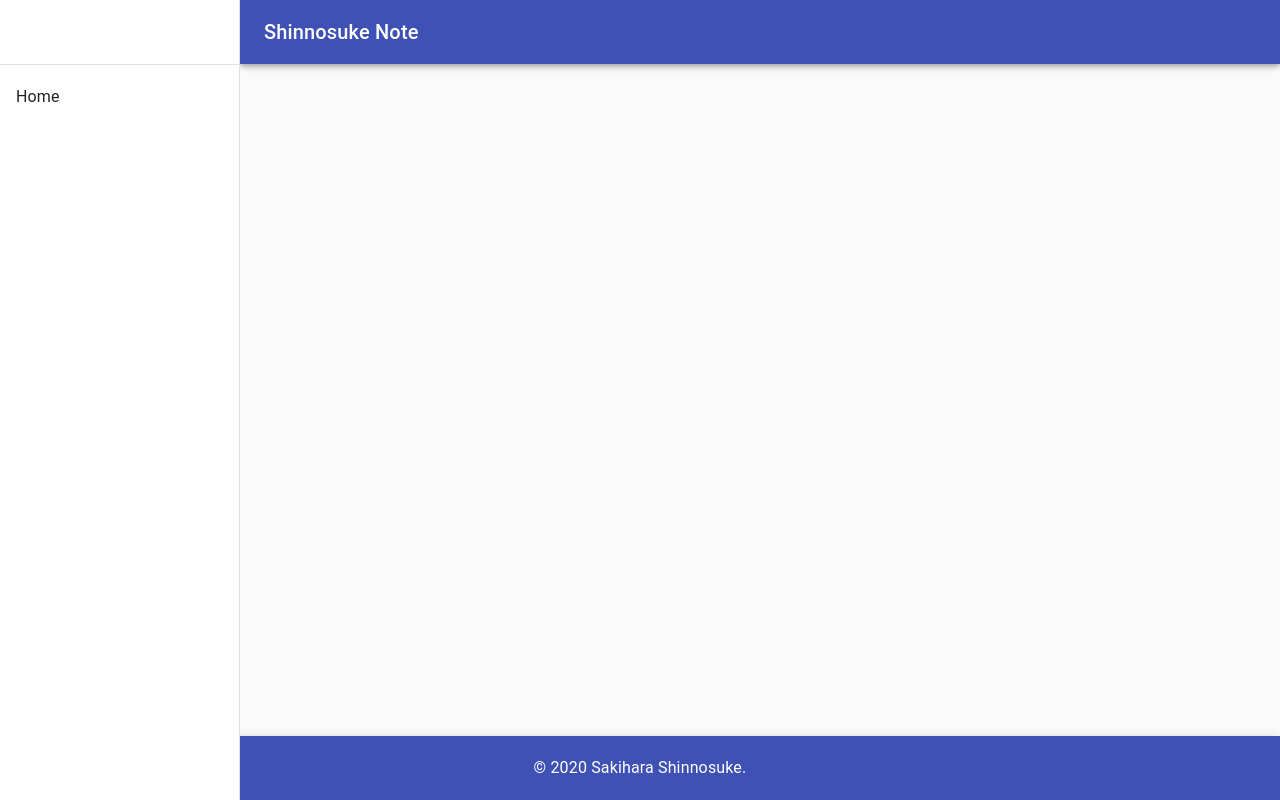
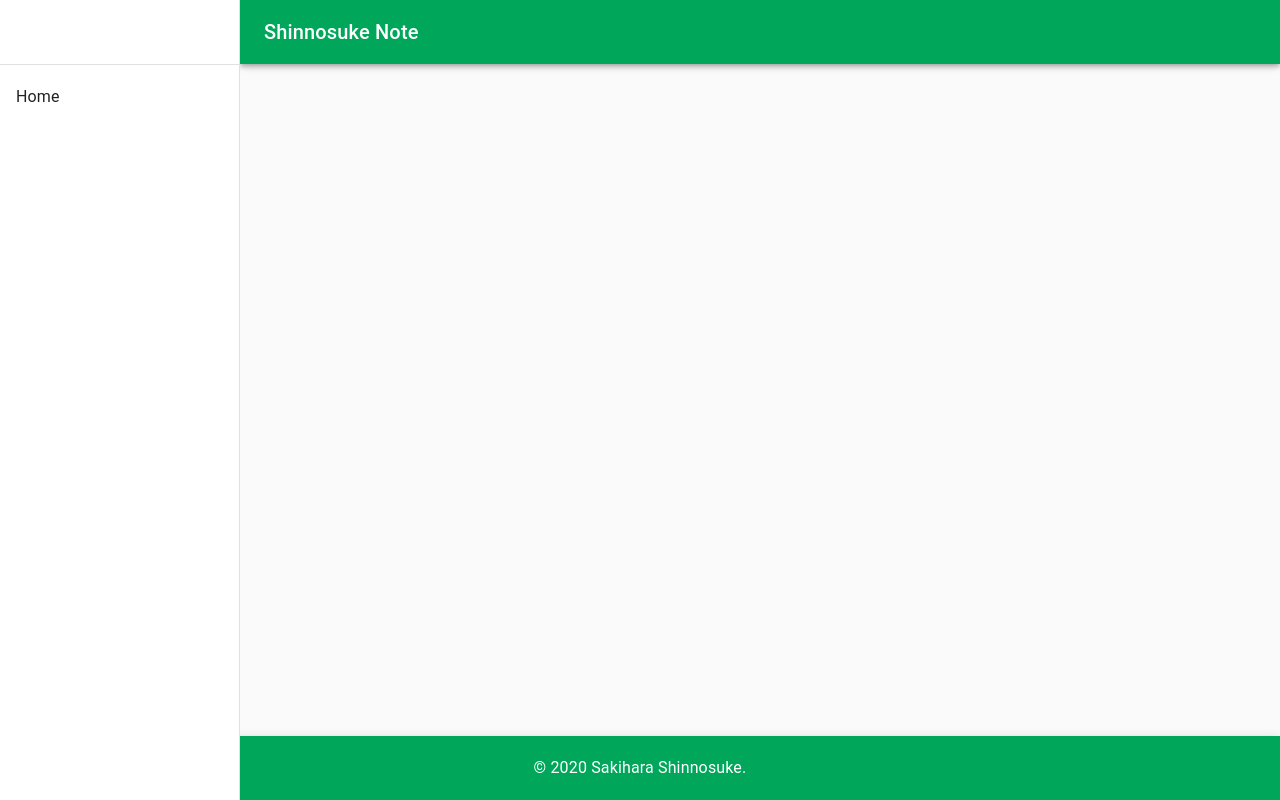
Before and after one commit to ssakihara/microcms-blog, a Gatsby site: page / in a window 1280 px wide. Built offline with nearby package versions, Linux system fonts and the light colour scheme; Gatsby itself is replaced by a stand-in of ours.

Commit message:
[update]HeaderとFooterの色を変更する

```diff
--- a/src/layouts/index.tsx
+++ b/src/layouts/index.tsx
@@ -29,6 +29,7 @@ const useStyles = makeStyles(theme => ({
   },
   appBar: {
     [theme.breakpoints.up('sm')]: {
+      backgroundColor: '#00a65a',
       width: `calc(100% - ${drawerWidth}px)`,
       marginLeft: drawerWidth,
     },
@@ -155,7 +156,7 @@ const App: React.FC<Props> = (props: Props) => {
         <div className={classes.toolbar} />
         {children}
       </main>
-      <AppBar position="fixed" color="primary" style={{ top: 'auto', bottom: 0 }}>
+      <AppBar position="fixed" style={{ top: 'auto', bottom: 0, backgroundColor: '#00a65a' }}>
         <Toolbar>
           <Grid container justify="center" alignItems="center">
             <Grid item>
```
